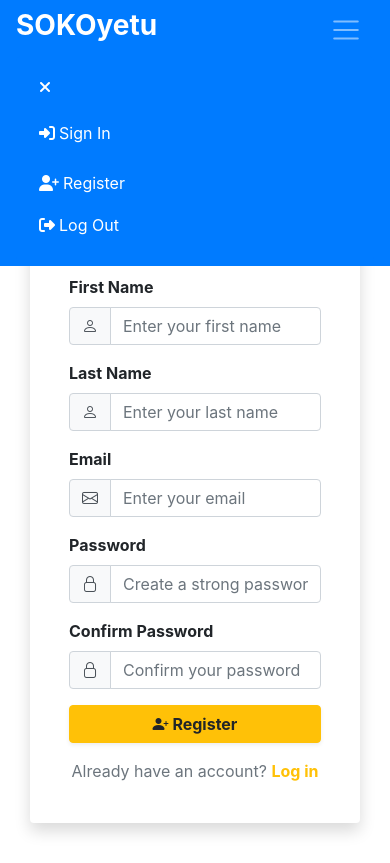
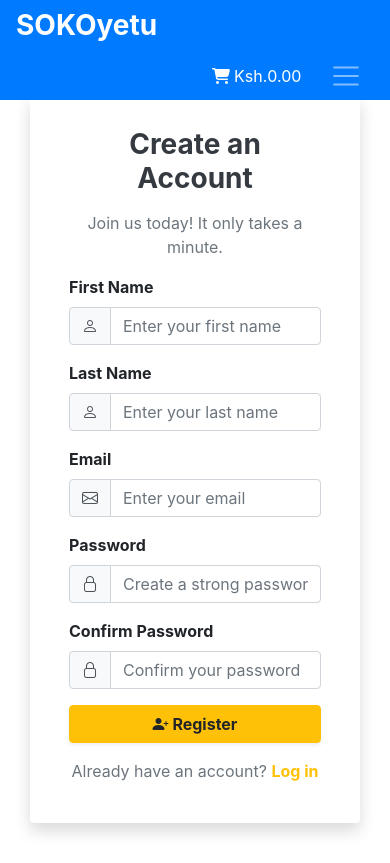
Before and after one commit to Chaser-254/sokoyetu, a Django app: page /accounts/register/ in a window 390 px wide. Shown: the top 863 px of the page. Run offline with Django 5.2, Linux system fonts and the light colour scheme; some libraries are stand-ins or nearby versions.

Commit message:
minor changes

```diff
--- a/listings/templates/base.html
+++ b/listings/templates/base.html
@@ -11,37 +11,27 @@
   <link rel="stylesheet" href="https://fonts.googleapis.com/css2?family=Nunito&display=swap">
   <link rel="stylesheet" href="{% static 'css/style.css' %}">
   <title>{% block title %}{% endblock %}</title>
-
   <style>
-    /* Hide navbar menu on larger screens */
-    @media (min-width: 768px) {
-        .navbar-collapse {
-            display: none !important;
-        }
-    }
-
-    /* Show navbar menu only on mobile */
-    @media (max-width: 767px) {
-        .navbar-collapse {
-            display: block !important;
-            background: #007bff; /* Navbar background color */
-            padding: 15px;
-            border-radius: 5px;
-        }
-
-        .nav-item {
-            text-align: center;
-            margin-bottom: 10px;
-        }
-    }
-
-    /* Custom navbar toggler */
     .navbar-toggler-custom {
       padding: 0.25rem 0.75rem;
       font-size: 1.35rem;
       line-height: 1;
       background-color: transparent;
       border: none;
+    }
+
+    .navbar-collapse-custom {
+      display: flex;
+      justify-content: space-between;
+      align-items: center;
+    }
+
+    .navbar-nav {
+      flex-direction: column;
+    }
+
+    .nav-item {
+      margin-left: 15px;
     }
   </style>
 </head>
@@ -53,18 +43,15 @@
         <h3 class="font-weight-bold">SOKOyetu</h3>
       </a>
 
-      <!-- Cart Info -->
-      <a href="{% url 'cart:cart_detail' %}" class="nav-link text-white d-none d-md-flex align-items-center" style="margin-left: 180px;">
+      <a href="{% url 'cart:cart_detail' %}" class="nav-link text-white d-flex align-items-center"style="margin-left: 180px;">
         <i class="fas fa-shopping-cart mr-1"></i>
         Ksh.<span id="cart_price">{{ cart_total_price|floatformat:2 }}</span>
       </a>
 
-      <!-- Navbar Toggler (Mobile Only) -->
-      <button class="navbar-toggler navbar-toggler-custom d-md-none" type="button" data-toggle="collapse" data-target="#navbarCollapse">
+      <button class="navbar-toggler navbar-toggler-custom" type="button" data-toggle="collapse" data-target="#navbarCollapse">
         <span class="navbar-toggler-icon"></span>
       </button>
 
-      <!-- Navbar Menu (Hidden on Desktop, Visible on Mobile) -->
       <div class="collapse navbar-collapse navbar-collapse-custom" id="navbarCollapse">
         <ul class="navbar-nav ml-auto">
           <li class="nav-item mx-2">
@@ -107,7 +94,7 @@
     {% block content %}
     {% endblock content %}
   </div>
-
+  <br><br><br><br><br>
   <footer class="bg-dark text-white py-4">
     <div class="container text-center">
       <div class="row">
@@ -136,9 +123,11 @@
     </div>
   </footer>
 
-  <!-- Scripts -->
   <script src="https://code.jquery.com/jquery-3.6.0.min.js"></script>
   <script src="https://cdn.jsdelivr.net/npm/bootstrap@4.5.3/dist/js/bootstrap.bundle.min.js"></script>
+  <script src="https://code.jquery.com/jquery-3.5.1.min.js" integrity="sha256-9/aliU8x4CGsO3+Hhxv8T/Q5PaXtkKtu6ug5TOeNV6gBiFeWPGFN9MuhOf23Q9Ifjh=" crossorigin="anonymous"></script>
+  <script src="https://cdn.jsdelivr.net/npm/popper.js@1.16.0/dist/umd/popper.min.js" integrity="sha384-Q6E9RHvbIyZFJoft+2mJbHaEWldlvI9IOYy5n3zV9zzTtmI3UksdQRVvoxMfooAo" crossorigin="anonymous"></script>
+  <script src="https://stackpath.bootstrapcdn.com/bootstrap/4.1.1/js/bootstrap.min.js" integrity="sha384-smHYKdLADwkXOn1EmN1qk/HfnUcbVRZyYmZ4qpPea6sjB/pTJ0euyQp0Mk8ck+5T" crossorigin="anonymous"></script>
   <script src="{% static 'js/scripts.js' %}"></script>
 </body>
 </html>
```
